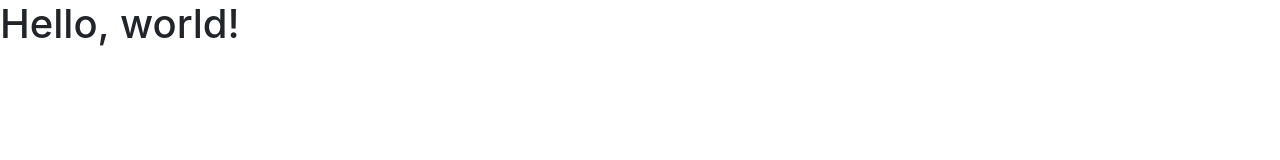
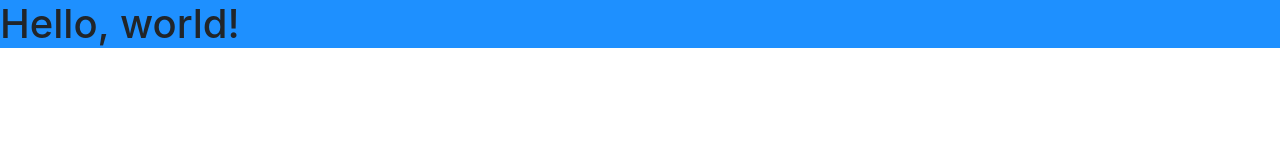
Before and after one commit to Zetrune/github-flow, a plain HTML site: page index.html in a window 1280 px wide. Drawn offline with nearby package versions, Linux system fonts and the light colour scheme.

Commit message:
add title background

```diff
--- a/index.html
+++ b/index.html
@@ -8,7 +8,7 @@
     <title>Hello, world!</title>
   </head>
   <body>
-    <h1>Hello, world!</h1>
+    <h1 style="background-color:DodgerBlue;">Hello, world!</h1>
 
     <script src="https://code.jquery.com/jquery-3.3.1.slim.min.js" integrity="sha384-q8i/X+965DzO0rT7abK41JStQIAqVgRVzpbzo5smXKp4YfRvH+8abtTE1Pi6jizo" crossorigin="anonymous"></script>
     <script src="https://cdnjs.cloudflare.com/ajax/libs/popper.js/1.14.3/umd/popper.min.js" integrity="sha384-ZMP7rVo3mIykV+2+9J3UJ46jBk0WLaUAdn689aCwoqbBJiSnjAK/l8WvCWPIPm49" crossorigin="anonymous"></script>
```
